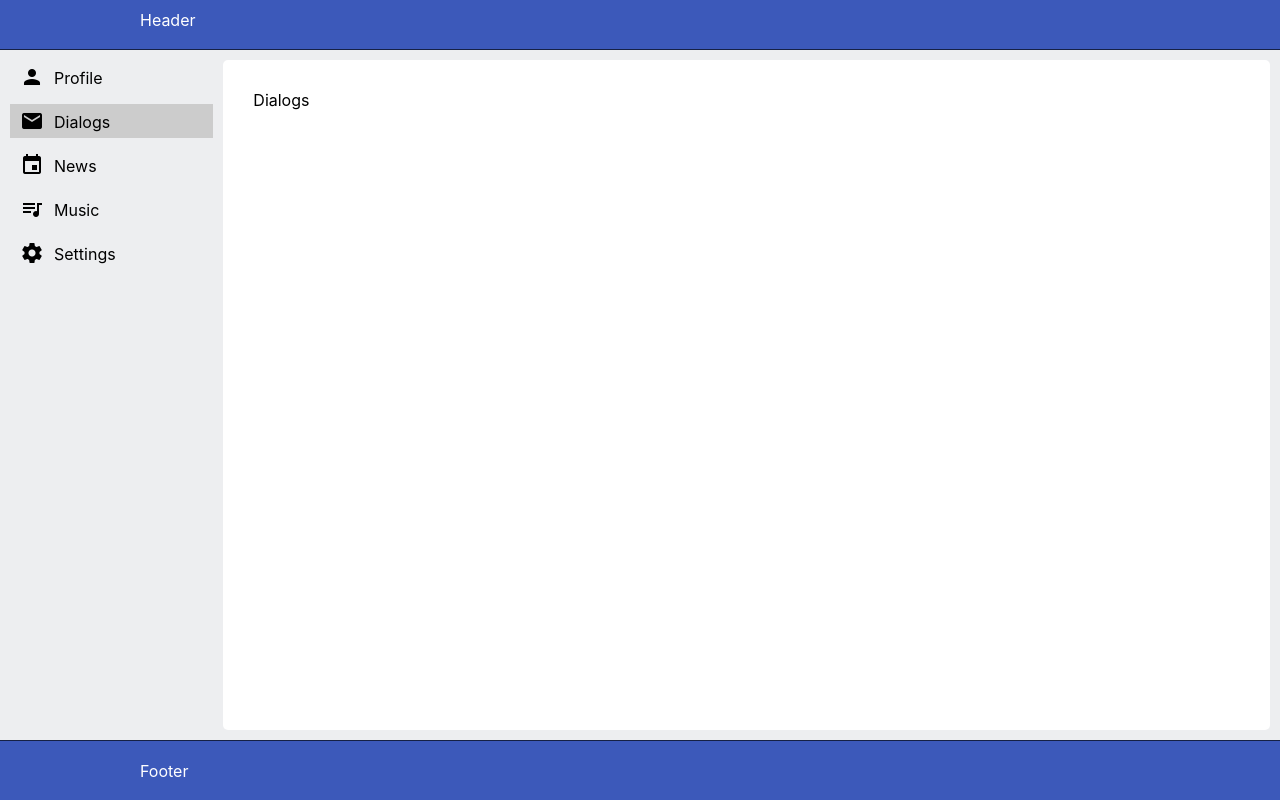
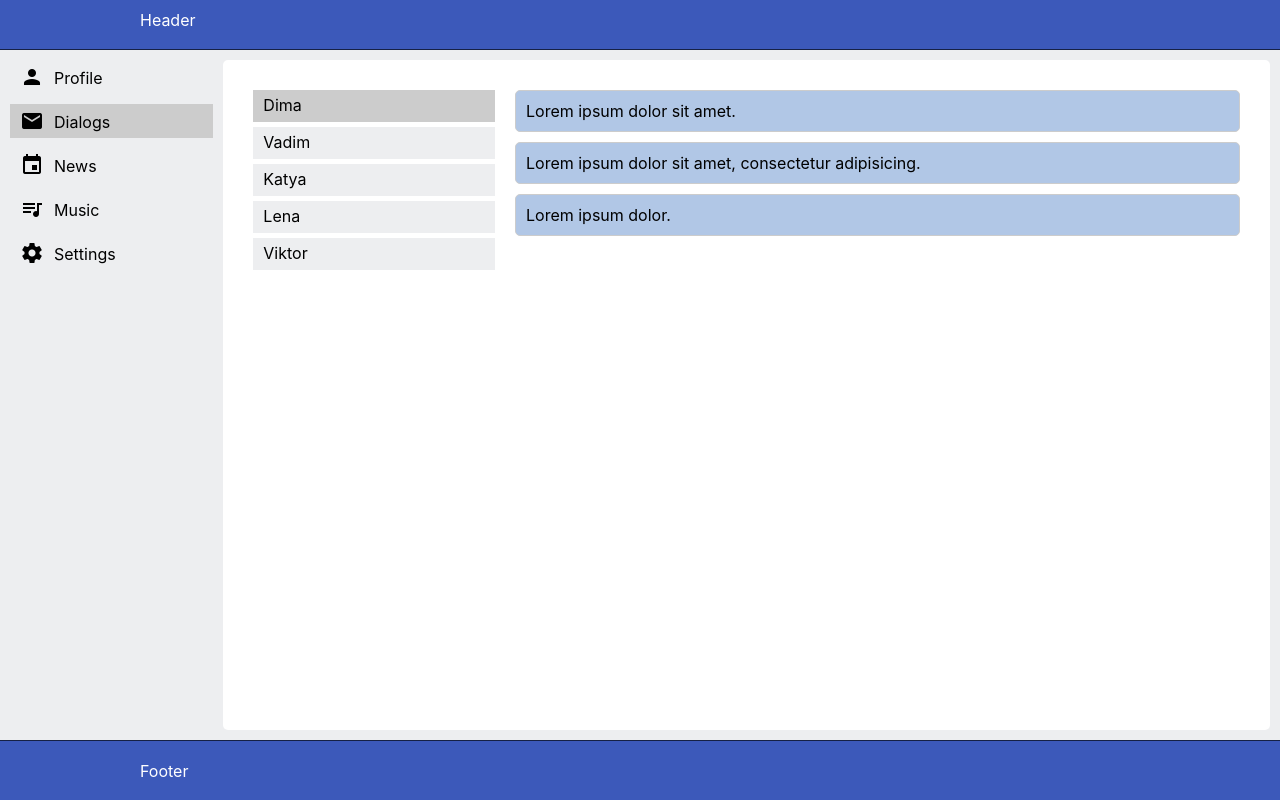
Before and after one commit to vadimnevinskiy/kama, a React (Create React App) app: page /dialogs in a window 1280 px wide. Built offline with nearby package versions, Linux system fonts and the light colour scheme.

Commit message:
L#21 Dialogs layout

```diff
--- a/src/components/Dialogs/Dialogs.jsx
+++ b/src/components/Dialogs/Dialogs.jsx
@@ -3,8 +3,19 @@ import classes from './Dialogs.module.css';
 
 const Dialogs = (props) => {
     return (
-        <div>
-            Dialogs
+        <div className={classes.dialogs}>
+            <div className={classes.dialogsList}>
+                <div className={classes.dialog + ' ' + classes.activeDialog}>Dima</div>
+                <div className={classes.dialog}>Vadim</div>
+                <div className={classes.dialog}>Katya</div>
+                <div className={classes.dialog}>Lena</div>
+                <div className={classes.dialog}>Viktor</div>
+            </div>
+            <div className={classes.messagesList}>
+                <div className={classes.message}>Lorem ipsum dolor sit amet.</div>
+                <div className={classes.message}>Lorem ipsum dolor sit amet, consectetur adipisicing.</div>
+                <div className={classes.message}>Lorem ipsum dolor.</div>
+            </div>
         </div>
     )
 }
--- a/src/components/Dialogs/Dialogs.module.css
+++ b/src/components/Dialogs/Dialogs.module.css
@@ -0,0 +1,29 @@
+.dialogs{
+    display: grid;
+    grid-template-columns: 1fr 3fr;
+    grid-gap: 20px;
+}
+.dialogsList{}
+.dialog{
+    padding: 5px 10px 7px 10px;
+    margin-bottom: 5px;
+    background: #EDEEF0;
+    cursor: pointer;
+    transition: all 0.2s;
+}
+.dialog:hover{
+    background: #cccccc;
+}
+.activeDialog{
+    background: #cccccc;
+    cursor: auto;
+}
+.messagesList{}
+.message{
+    padding: 10px;
+    margin-bottom: 10px;
+    border: 1px solid #cccccc;
+    border-radius: 5px;
+    background: #b1c7e6;
+
+}
```
Also changed, not shown: 1 other file (tests, documents, lock files or other folders).
